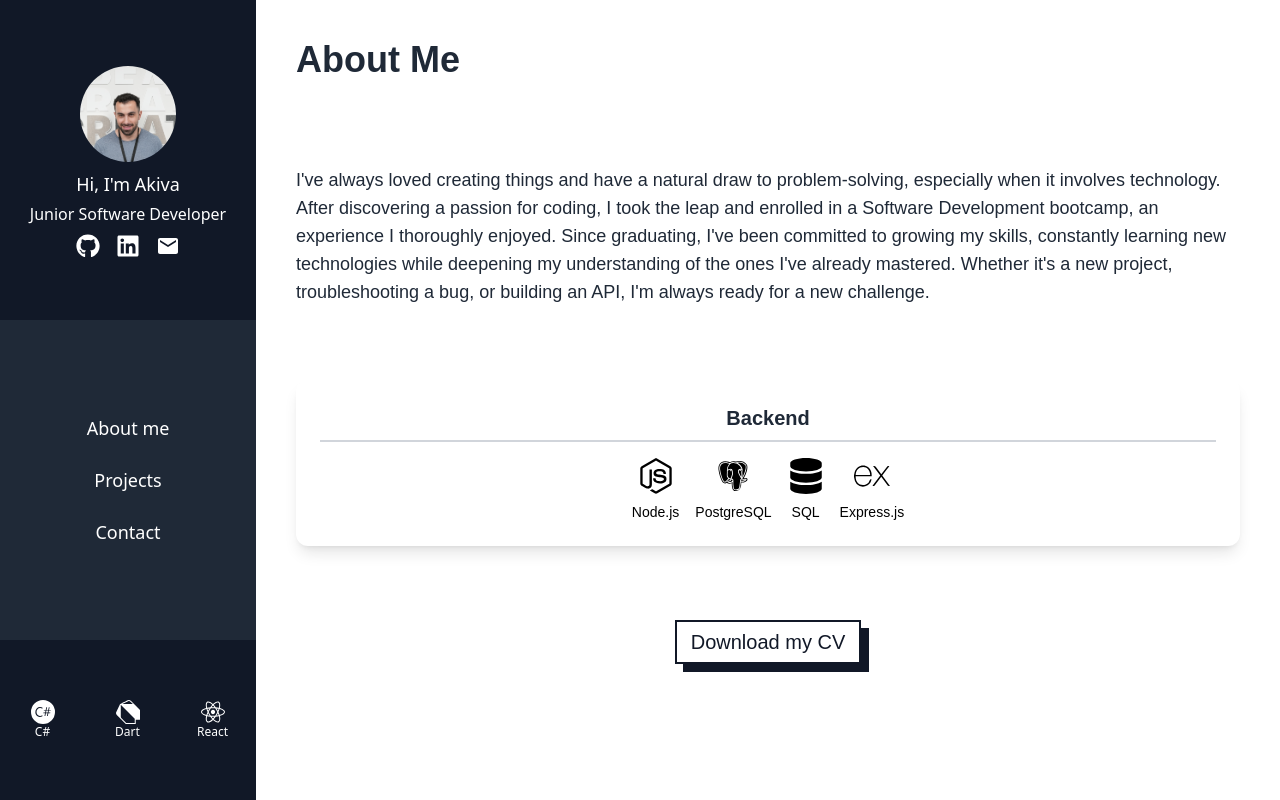
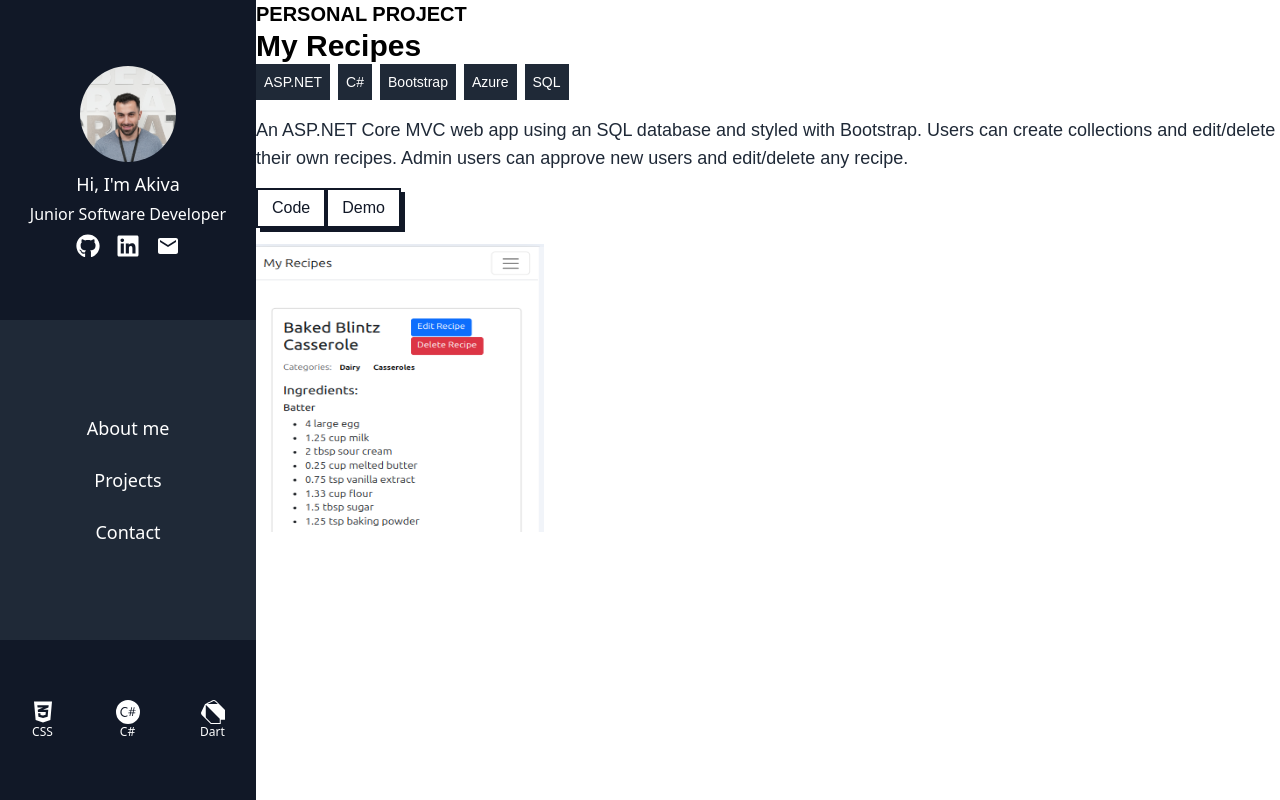
Before and after one commit to AkivaKn/react-portfolio, a React (Vite) app: page /projects/1 in a window 1280 px wide. Shown: the top 800 px of the page. Built offline with nearby package versions, Linux system fonts and the light colour scheme.

Commit message:
feat: create project details page with routing
Create project details page and implement react router for routing between pages

```diff
--- a/package.json
+++ b/package.json
@@ -14,7 +14,8 @@
     "react": "^18.3.1",
     "react-dom": "^18.3.1",
     "react-icons": "^5.3.0",
-    "react-multi-carousel": "^2.8.5"
+    "react-multi-carousel": "^2.8.5",
+    "react-router-dom": "^6.26.2"
   },
   "devDependencies": {
     "@eslint/js": "^9.9.0",
--- a/src/assets/projects/projects.json
+++ b/src/assets/projects/projects.json
@@ -1,58 +1,70 @@
 {
   "projects": [
     {
+      "projectId": 1,
       "projectType": "PERSONAL PROJECT",
       "title": "My Recipes",
       "description": "An ASP.NET Core MVC web app using an SQL database and styled with Bootstrap. Users can create collections and edit/delete their own recipes. Admin users can approve new users and edit/delete any recipe.",
+      "extendedDescription": "An ASP.NET Core MVC web app using an SQL database and styled with Bootstrap. Users can create collections and edit/delete their own recipes. Admin users can approve new users and edit/delete any recipe.",
       "gitHubURL": "https://github.com/AkivaKn/my-recipes",
       "projectURL": "https://vimeo.com/975291430?share=copy",
       "imageURL": "/images/my-recipes.png",
-        "skills": ["ASP.NET", "C#","Bootstrap","Azure","SQL"]
+      "skills": ["ASP.NET", "C#", "Bootstrap", "Azure", "SQL"]
     },
     {
+      "projectId": 2,
       "projectType": "TEAM PROJECT",
       "title": "What You Looking App?",
       "description": "A React Native app using ViroReact Augmented Reality technology to display nearby points of interest on a live camera feed.",
+      "extendedDescription": "A React Native app using ViroReact Augmented Reality technology to display nearby points of interest on a live camera feed.",
       "gitHubURL": "https://github.com/AkivaKn/what-you-looking-app",
       "projectURL": "https://northcoders.com/project-phase/what-you-looking-app",
       "imageURL": "/images/what_you_looking_app.png",
-        "skills": ["React Native", "JavaScript","CSS","TypeScript","ViroReact"]
+      "skills": ["React Native", "JavaScript", "CSS", "TypeScript", "ViroReact"]
     },
     {
+      "projectId": 3,
       "projectType": "PERSONAL PROJECT",
       "title": "News Now",
       "description": "A React Reddit style news website making use of an Express.js API and styling components for styling.",
+      "extendedDescription": "A React Reddit style news website making use of an Express.js API and styling components for styling.",
       "gitHubURL": "https://github.com/AkivaKn/nc-news",
       "projectURL": "https://clever-florentine-559ede.netlify.app/",
       "imageURL": "/images/news-frontend.png",
-        "skills": ["React", "JavaScript","CSS","Axios"]
+      "skills": ["React", "JavaScript", "CSS", "Axios"]
     },
     {
+      "projectId": 4,
       "projectType": "PERSONAL PROJECT",
       "title": "News Now API",
       "description": "A PSQL database project using Express.js to access endpoints and retrieve data.",
+      "extendedDescription": "A PSQL database project using Express.js to access endpoints and retrieve data.",
       "gitHubURL": "https://github.com/AkivaKn/be-nc-news",
       "projectURL": "https://news-now.onrender.com/",
       "imageURL": "/images/news-now.png",
-        "skills": ["Node.js", "JavaScript","Express.js","PostgreSQL"]
+      "skills": ["Node.js", "JavaScript", "Express.js", "PostgreSQL"]
     },
     {
+      "projectId": 5,
       "projectType": "PERSONAL PROJECT",
       "title": "Hangman Game",
       "description": "A React hangman app using a word game API and Vanilla CSS for styling.",
+      "extendedDescription": "A React hangman app using a word game API and Vanilla CSS for styling.",
       "gitHubURL": "https://github.com/AkivaKn/hangman-game",
       "projectURL": "https://hangman-shenanigans.netlify.app/",
       "imageURL": "/images/hangman.png",
-        "skills": ["React", "JavaScript","CSS"]
+      "skills": ["React", "JavaScript", "CSS"]
     },
     {
+      "projectId": 6,
       "projectType": "PERSONAL PROJECT",
       "title": "JavaScript Calculator",
       "description": "A simple JavaScript/HTML calculator using CSS to style and animate.",
+      "extendedDescription": "A simple JavaScript/HTML calculator using CSS to style and animate.",
       "gitHubURL": "https://github.com/AkivaKn/javascript-calculator",
       "projectURL": "https://javascript-calculator-otz6.onrender.com/",
       "imageURL": "/images/calculator.png",
-        "skills": ["JavaScript", "HTML","CSS"]
+      "skills": ["JavaScript", "HTML", "CSS"]
     }
   ]
 }
--- a/src/components/DesktopNavbar.jsx
+++ b/src/components/DesktopNavbar.jsx
@@ -1,3 +1,4 @@
+import { Link } from "react-router-dom";
 import Intro from "./Intro";
 import SkillsCarousel from "./SkillsCarousel";
 
@@ -9,24 +10,24 @@ export default function DesktopNavbar() {
           <Intro />
         </div>
         <nav className="flex flex-col h-2/5 items-center justify-center space-y-6">
-          <a
-            href="#about-me"
+          <Link
+            to="/#about-me"
             className="text-white text-lg font-medium hover:text-yellow-400 transition-all"
           >
             About me
-          </a>
-          <a
-            href="#projects"
+          </Link>
+          <Link
+            to="/#projects"
             className="text-white text-lg font-medium hover:text-yellow-400 transition-all"
           >
             Projects
-          </a>
-          <a
-            href="#contact"
+          </Link>
+          <Link
+            to="/#contact"
             className="text-white text-lg font-medium hover:text-yellow-400 transition-all"
           >
             Contact
-          </a>
+          </Link>
         </nav>
 
         <div className="h-1/5 py-2 text-white bg-gray-900 flex flex-col justify-center">
--- /dev/null
+++ b/src/components/ProjectDetails.jsx
@@ -0,0 +1,55 @@
+import { useParams } from "react-router-dom";
+import { projects } from "../assets/projects/projects.json";
+
+export default function ProjectDetails() {
+  const { projectId } = useParams();
+  const currentProject = projects.filter(
+    (project) => project.projectId == projectId
+  )[0];
+  return (
+    <>
+      <h5 className="md:text-xl text-base font-bold">
+        {currentProject?.projectType}
+      </h5>
+      <h4 className="md:text-3xl text-lg font-bold">{currentProject?.title}</h4>
+      <div className="flex-wrap flex">
+        {currentProject?.skills.map((skill, index) => {
+          return (
+            <span
+              key={index}
+              className="md:p-2 p-1.5 mr-2 md:mb-4 mb-2 bg-gray-800 text-white text-sm"
+            >
+              {skill}
+            </span>
+          );
+        })}
+      </div>
+      <p className="md:text-lg text-sm text-gray-800 leading-relaxed md:mb-4 mb-2">
+        {currentProject?.extendedDescription}
+      </p>
+      <a
+        href={currentProject?.gitHubURL}
+        className="relative inline-block px-4 py-2 font-medium group self-start md:mb-4 mb-2"
+        target="blank"
+      >
+        <span className="absolute inset-0 w-full h-full transition duration-200 ease-out transform translate-x-1 translate-y-1 bg-gray-900 group-hover:-translate-x-0 group-hover:-translate-y-0"></span>
+        <span className="absolute inset-0 w-full h-full bg-white border-2 border-gray-900 group-hover:bg-black"></span>
+        <span className="relative text-gray-900 group-hover:text-white">
+          Code
+        </span>
+      </a>
+      <a
+        href={currentProject?.projectURL}
+        className="relative inline-block px-4 py-2 font-medium group self-start md:mb-4 mb-2"
+        target="blank"
+      >
+        <span className="absolute inset-0 w-full h-full transition duration-200 ease-out transform translate-x-1 translate-y-1 bg-gray-900 group-hover:-translate-x-0 group-hover:-translate-y-0"></span>
+        <span className="absolute inset-0 w-full h-full bg-white border-2 border-gray-900 group-hover:bg-black"></span>
+        <span className="relative text-gray-900 group-hover:text-white">
+          Demo
+        </span>
+      </a>
+      <img src={currentProject?.imageURL} className="h-72 w-72" alt="image" />
+    </>
+  );
+}
--- a/src/components/ProjectsList.jsx
+++ b/src/components/ProjectsList.jsx
@@ -15,6 +15,7 @@ export default function ProjectsList() {
               skills={project.skills}
               description={project.description}
               imageURL={project.imageURL}
+              projectId={project.projectId}
             />
           );
         })}
--- /dev/null
+++ b/src/components/ScrollToHashElement.jsx
@@ -0,0 +1,26 @@
+import { useEffect, useRef } from 'react';
+import { useLocation } from 'react-router-dom';
+
+export default function ScrollToHashElement() {
+  const location = useLocation();
+  const lastHash = useRef('');
+
+  // listen to location change using useEffect with location as dependency
+  // https://jasonwatmore.com/react-router-v6-listen-to-location-route-change-without-history-listen
+  useEffect(() => {
+    if (location.hash) {
+      lastHash.current = location.hash.slice(1); // safe hash for further use after navigation
+    }
+
+    if (lastHash.current && document.getElementById(lastHash.current)) {
+      setTimeout(() => {
+        document
+          .getElementById(lastHash.current)
+          ?.scrollIntoView({ behavior: 'smooth', block: 'start' });
+        lastHash.current = '';
+      }, 100);
+    }
+  }, [location]);
+
+  return null;
+}
--- a/src/main.jsx
+++ b/src/main.jsx
@@ -1,10 +1,33 @@
 import { StrictMode } from "react";
 import { createRoot } from "react-dom/client";
-import App from "./App.jsx";
+import {
+  createBrowserRouter,
+  RouterProvider,
+} from "react-router-dom";
 import "./index.css";
+import Route from "./roots/Root";
+import Home from "./components/Home";
+import "./App.css";
+import ProjectDetails from "./components/ProjectDetails";
 
+const router = createBrowserRouter([
+  {
+    path: "/",
+    element: <Route />,
+    children: [
+      {
+        path: "/",
+        element: <Home />,
+      },
+      {
+        path: "/projects/:projectId",
+        element: <ProjectDetails/>
+      }
+    ],
+  },
+]);
 createRoot(document.getElementById("root")).render(
   <StrictMode>
-      <App />
+      <RouterProvider router={router} />
   </StrictMode>
 );
--- /dev/null
+++ b/src/roots/Root.jsx
@@ -0,0 +1,28 @@
+import { useState } from "react";
+import { Outlet } from "react-router-dom";
+import DesktopNavbar from "../components/DesktopNavbar.jsx";
+import MobileHeader from "../components/MobileHeader.jsx";
+import MobileMenu from "../components/MobileMenu.jsx";
+import ScrollToHashElement from "../components/ScrollToHashElement.jsx";
+
+export default function Route() {
+  const [showMobileMenu, setShowMobileMenu] = useState(false);
+  return (
+      <div className="flex flex-col md:flex-row w-screen">
+      <ScrollToHashElement />
+      <DesktopNavbar />
+      <MobileHeader
+        setShowMobileMenu={setShowMobileMenu}
+        showMobileMenu={showMobileMenu}
+      />
+      {showMobileMenu && (
+        <div className="fixed bg-gray-300 w-full inset-x-0 top-20">
+          <MobileMenu setShowMobileMenu={setShowMobileMenu} />
+        </div>
+      )}
+      <div className="w-full md:w-4/5 font-poppins">
+        <Outlet />
+      </div>
+    </div>
+  );
+}
```
Also changed, not shown: src/components/ProjectCard.jsx (+7 -4 lines), 1 other file (tests, documents, lock files or other folders). Lines whose indentation alone changed are shown as unchanged.
